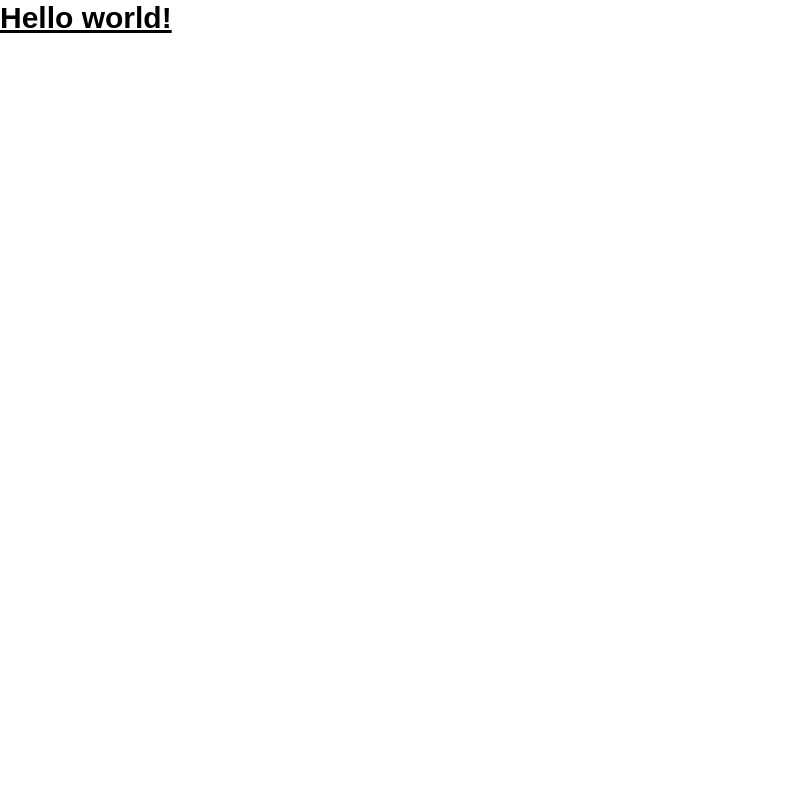
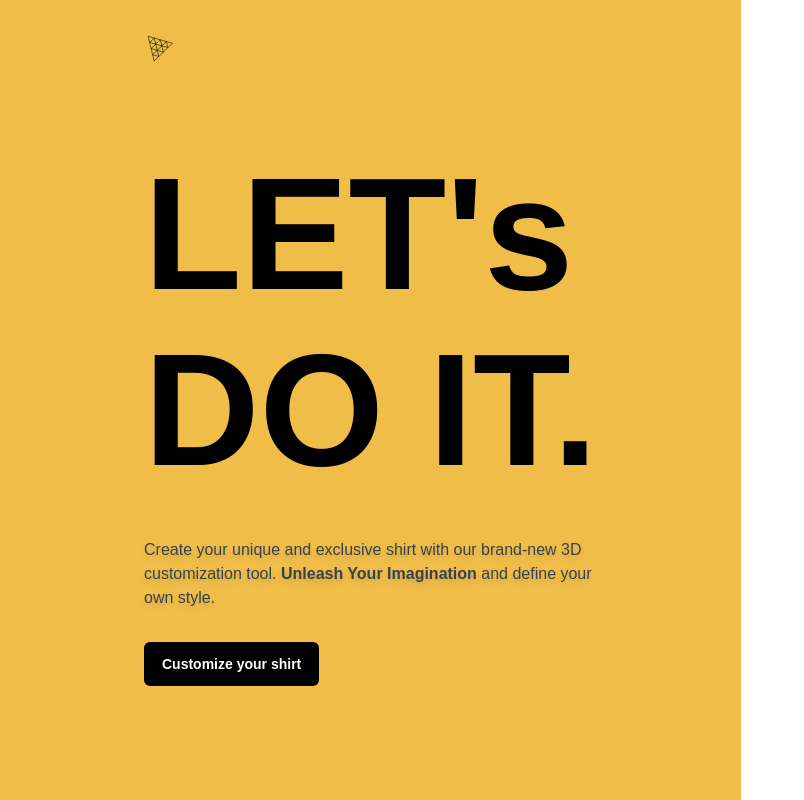
Before and after one commit to SamstyleGhost/threejs, a React (Vite) app in the folder client/: page / in a window 1280 px wide. Shown: the whole page, without its empty margins (0-804 px from the left). Built offline with nearby package versions, Linux system fonts and the light colour scheme; a web font is replaced by a local one.

Commit message:
Homepage working alongwith animated button

```diff
--- a/client/src/App.jsx
+++ b/client/src/App.jsx
@@ -1,10 +1,15 @@
 import React from "react";
+import Customizer from './pages/Customizer';
+import Canvas from './canvas';
+import Home from './pages/home';
 
 const App = () => {
   return (
-    <h1 className="text-3xl font-bold underline">
-    Hello world!
-    </h1>
+    <main className="app transition- all ease-in">
+      <Home />
+      {/* <Canvas />
+      <Customizer />  */}
+    </main>
   )
 }
 
--- /dev/null
+++ b/client/src/canvas/index.jsx
@@ -0,0 +1,9 @@
+import React from 'react'
+
+const Canvas = () => {
+  return (
+    <div>Canvas</div>
+  )
+}
+
+export default Canvas
--- /dev/null
+++ b/client/src/components/CustomButton.jsx
@@ -0,0 +1,34 @@
+import React from 'react';
+import state from '../store';
+import { useSnapshot } from 'valtio';
+
+const CustomButton = ({ type, title, customStyles , handleClick }) => {
+
+  const generateStyle = (type) => {
+
+    const snap = useSnapshot(state);
+
+    if(type === 'filled'){
+      return {
+        backgroundColor: '#000000',
+        color: '#ffffff'
+      }
+    }
+
+  }
+
+  return (
+    <button
+      className={`px-2 py-1.5 flex-1 rounded-md ${customStyles}`} // Use flex-1 to allow a flex item to grow and shrink as needed, ignoring its initial size,
+      onClick={handleClick}
+      //* Additional info about flex-... :
+      //* Use flex-initial to allow a flex item to shrink but not grow, taking into account its initial size
+      //* Use flex-auto to allow a flex item to grow and shrink, taking into account its initial size
+      //* Use flex-none to prevent a flex item from growing or shrinking:
+    >
+      {title}
+    </button>
+  )
+}
+
+export default CustomButton
--- /dev/null
+++ b/client/src/components/index.js
@@ -0,0 +1,3 @@
+import CustomButton from "./CustomButton";
+
+export { CustomButton }
--- a/client/src/index.css
+++ b/client/src/index.css
@@ -20,7 +20,7 @@ html {
 }
 
 .home {
-  @apply w-fit xl:h-full flex xl:justify-between justify-start items-start flex-col xl:py-8 xl:px-36 sm:p-8 p-6 max-xl:gap-7 absolute z-10;
+  @apply w-fit xl:h-full flex xl:justify-between justify-start items-start flex-col xl:py-8 xl:px-36 sm:p-8 p-6 max-xl:gap-7 absolute z-10 bg-[#efbd48];
 }
 
 .home-content {
--- /dev/null
+++ b/client/src/pages/Customizer.jsx
@@ -0,0 +1,9 @@
+import React from 'react'
+
+const Customizer = () => {
+  return (
+    <div>Customizer</div>
+  )
+}
+
+export default Customizer
--- /dev/null
+++ b/client/src/pages/Home.jsx
@@ -0,0 +1,51 @@
+import React from 'react';
+import { motion, AnimatePresence } from 'framer-motion'; // gonna use this to apply some animations
+import { useSnapshot } from 'valtio';
+
+import { headContainerAnimation, headContentAnimation, headTextAnimation, slideAnimation } from '../config/motion'
+
+import state from '../store';
+import { CustomButton } from '../components';
+
+const Home = () => {
+
+  const snap = useSnapshot(state);
+
+  return (
+    <AnimatePresence>
+      {snap.intro && ( // Checking to see whether we are on the homepage in order to display homepage data
+        <motion.section className='home' {...slideAnimation('left')}> {/* its gonna slide from the left */}
+          <motion.header {...slideAnimation('down')}> {/* its gonna slide from the top, in combination with the above motion.section animation, it will slide in from the top left */}
+            <img
+            src='./threejslogo.svg'
+            alt='logo'
+            className='w-8 h-8 object-contain'
+            />
+          </motion.header>
+
+          <motion.div className='home-content' {...headContainerAnimation}>
+            <motion.div {...headTextAnimation}>
+              <h1 className='head-text'>
+                LET's <br className='xl:block hidden'/> {/* Break tag only on large devices */} DO IT.
+              </h1>
+            </motion.div>
+            <motion.div {...headContentAnimation} className='flex flex-col gap-8'>
+              <p className='max-w-md font-normal text-gray-700 text-base drop-shadow-md'> {/* text-base is used for line-height */}
+                Create your unique and exclusive shirt with our brand-new 3D customization tool.
+                <strong> Unleash Your Imagination</strong> and define your own style.
+              </p>
+              <CustomButton
+                type='filled'
+                title='Customize your shirt'
+                customStyles='w-fit px-4 py-2.5 font-bold text-sm bg-black text-white border-solid border-black border-2 transition duration-150 hover:bg-inherit hover:text-black animate-bounce'
+                handleClick={() => state.intro = false} // this is a callback function to tell react that we are no longer on the homepage by changing the state in valtio
+              />
+            </motion.div>
+          </motion.div>
+        </motion.section>
+      )}
+    </AnimatePresence>
+  )
+}
+
+export default Home
--- /dev/null
+++ b/client/src/store/index.js
@@ -0,0 +1,14 @@
+// You can think of this as React context, meaning whatever you define in the state field, you can use in the entire application
+
+import { proxy } from "valtio";
+
+const state = proxy ({
+    intro: 'true', // whether we are on the homepage or not
+    color: '#efbd48', // default color
+    isLogoTexture: true, // are we displaying a logo on our shirt
+    isFullTexture: false, // are we displaying a full texture on our shirt
+    logoDecal: './threejs.png', // Initial logo display
+    fullDecal: './threejs.png', // Initial Decal display
+});
+
+export default state
--- a/client/tailwind.config.js
+++ b/client/tailwind.config.js
@@ -5,7 +5,24 @@ module.exports = {
     "./src/*.{html,js,jsx,tsx}"
     ],
   theme: {
-    extend: {},
+    extend: {
+      animation: {
+        'bounce': 'bounce 2s cubic-bezier(0.8, 0, 1, 1)'
+      },
+      keyframes: {
+        bounce: {
+          '0%': {
+            transform: 'translateY(0)',
+          },
+          '50%': {
+            transform: 'translateY(-25%)',
+          },
+          '100%': {
+            transform: 'translateY(0)',
+          }
+        }
+      }
+    },
   },
   plugins: [],
 }
```
Also changed, not shown: client/public/threejs2.png (added), client/public/threejslogo.svg (added).
